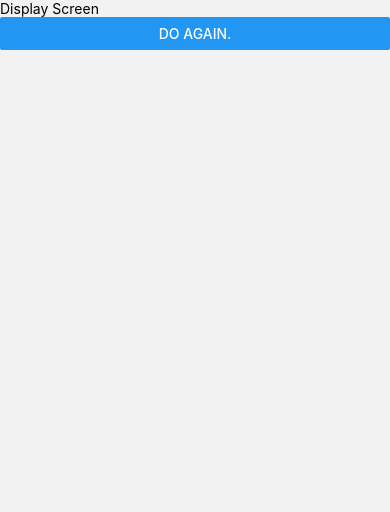
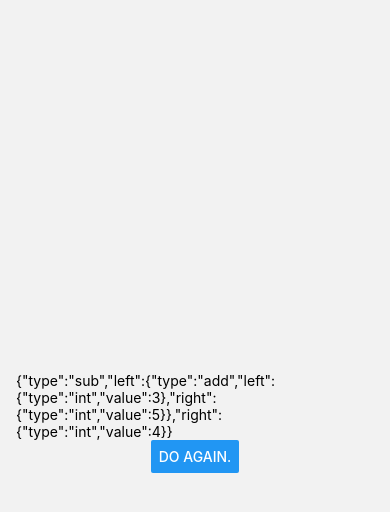
Before and after one commit to rheagarud/ICHACK24, a React Native app in the folder frontend_NEW/: screen /InputScreen in a window 390 px wide. Both pictures are taken after a click on the button "PARSE". Shown: the top 512 px of the page. Built offline with nearby package versions, Linux system fonts and the light colour scheme; no server answers.

Commit message:
Move displayTree to component + styling

```diff
--- a/frontend_NEW/Screens/DisplayScreen.js
+++ b/frontend_NEW/Screens/DisplayScreen.js
@@ -2,23 +2,29 @@ import React, {useEffect, useState} from 'react';
 import { View, Text, Button } from 'react-native';
 import { styles } from '../styles';
 import { useNavigation } from '@react-navigation/native';
+import { DisplayTree } from '../components/displayTree';
 
 const DisplayScreen = ({ route }) => {
   const navigation = useNavigation();
   const expression = route.params.inputText;
-  const [data, setData] = useState(null);
 
-  useEffect(() => {
-    fetch('https://your-backend-url.com/endpoint')
-      .then(response => response.json())
-      .then(fetchedData => setData(fetchedData))
-      .catch(error => console.error('Error:', error));
-  }, []);
+  // TODO: Uncomment when server online
+  // const [data, setData] = useState(null);
+
+  // useEffect(() => {
+  //   fetch('https://your-backend-url.com/endpoint')
+  //     .then(response => response.json())
+  //     .then(fetchedData => setData(fetchedData))
+  //     .catch(error => console.error('Error:', error));
+  // }, []);
+
+  // TODO: remove when server online
+  const data = {"type": "sub", "left": {"type": "add", "left": {"type": "int", "value": 3}, "right": {"type": "int", "value": 5}}, "right": {"type": "int", "value": 4}}
 
   return (
-    <View>
+    <View style={styles.container}>
 
-      <Text>Display Screen</Text>
+      <DisplayTree tree={data}/>
 
       <Button
         title="Do again."
--- /dev/null
+++ b/frontend_NEW/components/displayTree.js
@@ -0,0 +1,12 @@
+import React from 'react';
+import { View, Text } from 'react-native';
+
+// input tree type: dictionary
+export const DisplayTree = ({ tree }) => {
+    return (
+        <View>
+            {/* TODO: display tree */}
+            <Text>{JSON.stringify(tree)}</Text>
+        </View>
+    );
+};
--- a/frontend_NEW/package.json
+++ b/frontend_NEW/package.json
@@ -14,7 +14,9 @@
     "expo": "~50.0.5",
     "expo-status-bar": "~1.11.1",
     "react": "18.2.0",
-    "react-native": "0.73.2"
+    "react-native": "0.73.2",
+    "react-native-web": "~0.19.6",
+    "@expo/metro-runtime": "~3.1.1"
   },
   "devDependencies": {
     "@babel/core": "^7.20.0"
--- a/frontend_NEW/styles.js
+++ b/frontend_NEW/styles.js
@@ -20,9 +20,13 @@ export const styles = StyleSheet.create({
         marginBottom: 16,
         width: '100%',
         borderRadius: 8,
+        letterSpacing: 4,
+        justifyContent: 'center',
+        alignItems: 'center',
+        textAlign: 'center',
     },
     roundedButton: {
         backgroundColor: 'black',
-        borderRadius: 8,
+        borderRadius: 100,
     },
 });
```
Also changed, not shown: 1 other file (tests, documents, lock files or other folders).
